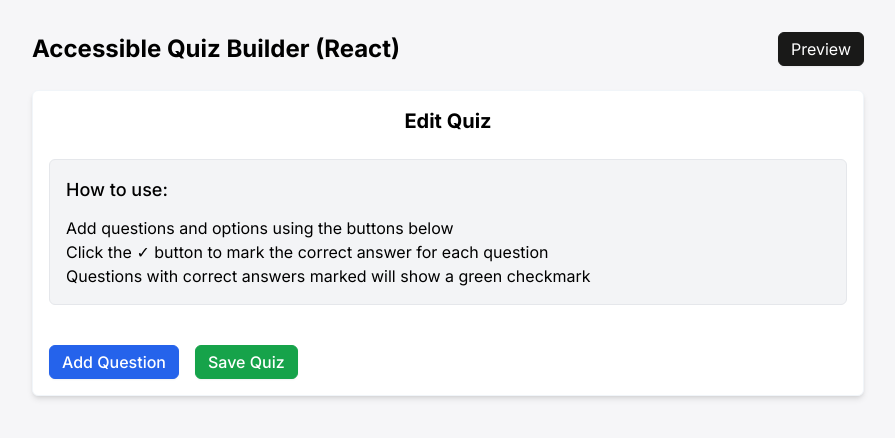
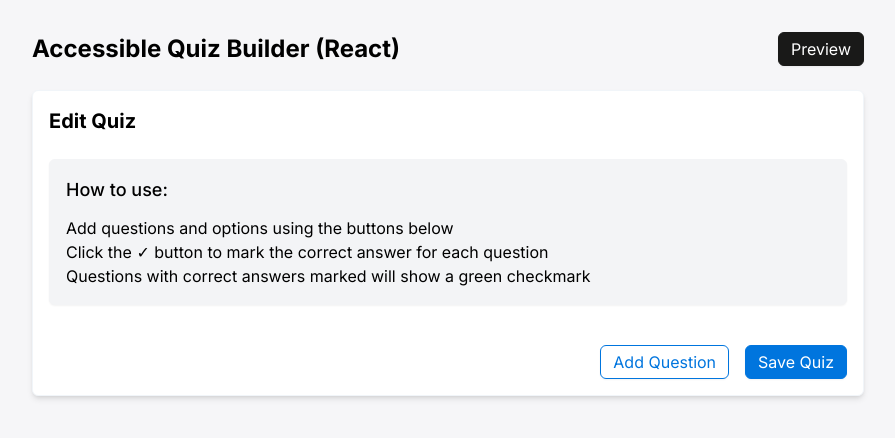
Before and after one commit to Kgaogel09/quiz-builder, a React (Vite) app: page / in a window 1280 px wide. Shown: the top 438 px of the page, without its empty margins (192-1087 px from the left). Built offline with nearby package versions, Linux system fonts and the light colour scheme.

Commit message:
refactor(style): improve layout and color consistency in Quiz Editor

```diff
--- a/src/components/editor/Editor.tsx
+++ b/src/components/editor/Editor.tsx
@@ -29,8 +29,8 @@ export default function Editor({
 
   return (
     <div className="flex flex-col gap-6 bg-white shadow-md border border-slate-100 rounded-md p-4">
-      <h2 className="text-xl font-bold text-center">Edit Quiz</h2>
-      <div className="flex flex-col gap-3 bg-gray-100 rounded-md p-4 border border-gray-200">
+      <h2 className="text-xl font-bold">Edit Quiz</h2>
+      <div className="flex flex-col gap-3 bg-gray-100 rounded-md p-4 border border-gray-100 shadow-sm">
         <h3 className="text-lg font-medium">How to use:</h3>
         <ul>
           <li>Add questions and options using the buttons below</li>
@@ -44,9 +44,9 @@ export default function Editor({
         </ul>
       </div>
       {!allQuestionsHaveAnswers && hasQuestions && (
-        <div className="flex gap-2 items-center">
-          <TriangleAlert className="text-amber-200" />
-          <span className="text-amber-200">
+        <div className="flex gap-2 items-center justify-center">
+          <TriangleAlert className="text-[#f7bd44]" />
+          <span className="text-[#f7bd44]">
             Some questions missing correct answers
           </span>
         </div>
@@ -100,7 +100,7 @@ export default function Editor({
                 <div className="flex gap-4 mt-4">
                   <button
                     type="button"
-                    className="text-cyan-500 flex items-center gap-1  text-sm font-medium  border border-cyan-500 px-3 py-1 rounded-md shadow-sm"
+                    className="text-[#0075de] flex items-center gap-1  text-sm font-medium  border border-[#0075de] px-3 py-1 rounded-md shadow-sm"
                   >
                     Add Option
                   </button>
@@ -114,18 +114,14 @@ export default function Editor({
               </div>
             </div>
           ))}
-          <div className="flex gap-4 mt-4">
+          <div className="flex justify-end gap-4 mt-4">
             <button
-              type="button"
-              className="flex items-center gap-1 text-white text-base font-medium bg-blue-600 border border-blue-600 px-3 py-1 rounded-md shadow-sm"
+              className="text-[#0075de] border border-[#0075de] rounded-md shadow-sm  px-3 py-1"
               onClick={addQuestion}
             >
               Add Question
             </button>
-            <button
-              type="submit"
-              className="flex items-center gap-1 text-white text-base font-medium bg-green-600 border border-green-600 px-3 py-1 rounded-md shadow-sm"
-            >
+            <button className="text-white bg-[#0075de] border border-[#0075de] px-3 py-1 rounded-md shadow-sm">
               Save Quiz
             </button>
           </div>
```
